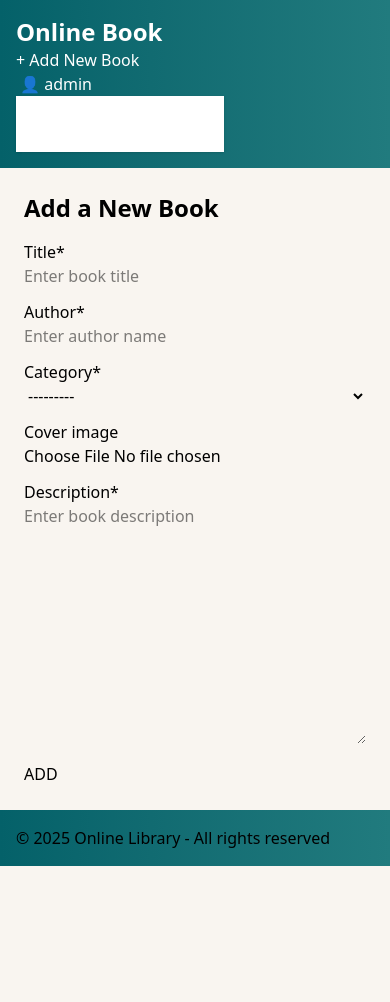
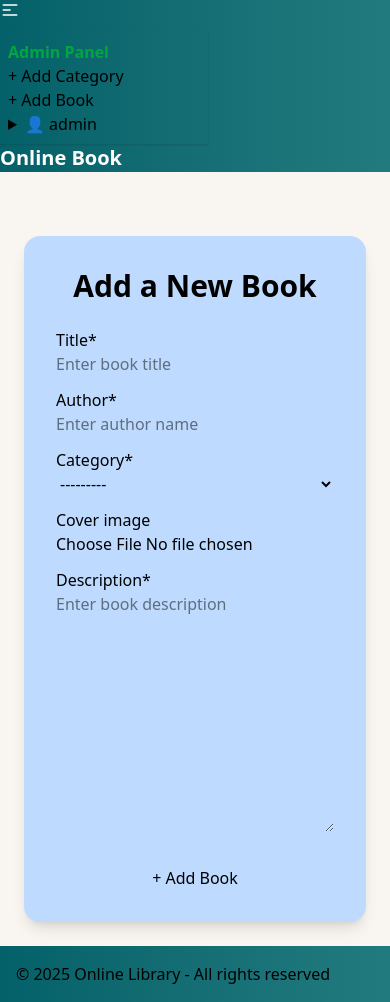
Before and after one commit to Baktiyar-Sagar/library-management-system, a Django app: page /book/add/ in a window 390 px wide. Before the commit the page ends 866 px from the top, so only its background shows below. Run offline with Django 5.2, Linux system fonts and the light colour scheme; a user stored in the database is signed in; data comes from the database, SQL or seed files in the repository; both versions use the stored data as it was after the commit; some libraries are stand-ins or nearby versions.

Commit message:
Added new category adding feature (in html tamplates, views.py, forms.py), make the navbar responsive for mobile device (in base.html), made some small changes in the templates

```diff
--- a/books_management/forms.py
+++ b/books_management/forms.py
@@ -1,7 +1,8 @@
 from django import forms
+from django.forms import ValidationError
 from django.contrib.auth.models import User
 from django.contrib.auth.forms import UserCreationForm
-from .models import Book, Review
+from .models import Book, Review ,Category
 
 
 class CustomUserCreationForm(UserCreationForm):
@@ -53,3 +54,21 @@ class ReviewForm(forms.ModelForm):
     class Meta:
         model = Review
         fields = ["rating", "comment"]
+
+
+class CategoryForm(forms.ModelForm):
+    class Meta:
+        model = Category
+        fields = ['name']
+        widgets = {
+            'name': forms.TextInput(attrs={
+                'class': 'input input-bordered w-full',
+                'placeholder': 'Enter category name'
+            }),
+        }
+
+    def clean_name(self):
+        name = self.cleaned_data.get("name").strip()
+        if Category.objects.filter(name__iexact=name).exists():
+            raise ValidationError("This category already exists.")
+        return name
--- a/books_management/urls.py
+++ b/books_management/urls.py
@@ -7,6 +7,7 @@ urlpatterns = [
     path("", views.book_list, name="book_list"),
     path("book/<int:id>/", views.book_detail, name="book_detail"),
     path("book/edit_review/<int:id>/", views.edit_review, name="edit_review"),
+    path("book/category/add/", views.add_category, name="add_category"),
     path("book/add/", views.add_book, name="add_book"),
     path("book/update/<int:id>/", views.update_book, name="update_book"),
     path("book/delete/<int:id>/", views.delete_book, name="delete_book"),
--- a/books_management/views.py
+++ b/books_management/views.py
@@ -3,7 +3,7 @@ from django.contrib.auth.decorators import login_required, user_passes_test
 from django.contrib.auth import login
 from django.db.models import Q
 from .models import Book, Review, Category
-from .forms import BookForm, ReviewForm, CustomUserCreationForm
+from .forms import BookForm, ReviewForm, CustomUserCreationForm, CategoryForm
 from django.core.paginator import Paginator
 # Create your views here.
 
@@ -104,6 +104,17 @@ def edit_review(request, id):
     return render(request, "books_management/edit_review.html", {"form": form, "book": book,})
 
 
+# Admin: Add Category
+@user_passes_test(is_admin)
+def add_category(request):
+    if request.method == "POST":
+        form = CategoryForm(request.POST)
+        if form.is_valid():
+            form.save()
+            return redirect("book_list")
+    else:
+        form = CategoryForm()
+    return render(request, "books_management/add_category.html", {"form": form, "categories":Category.objects.all()})
 
 # Admin: Add Book
 @user_passes_test(is_admin)
--- a/templates/books_management/add_book.html
+++ b/templates/books_management/add_book.html
@@ -2,12 +2,16 @@
 {% load crispy_forms_tags %}
 {% block title %}Add Book{% endblock %}
 {% block content %}
-<div class="max-w-xl mx-auto">
-    <h2 class="text-2xl font-bold mb-4">Add a New Book</h2>
-    <form method="post" enctype="multipart/form-data" class="space-y-4">
-       {% csrf_token %}
-       {{form.media}} {{form | crispy}}
-        <button class="btn btn-primary">ADD</button>
+<div class="max-w-2xl mx-auto bg-blue-200 shadow-lg rounded-2xl p-8 mt-10">
+    <h2 class="text-3xl font-bold text-center mb-6 text-primary">Add a New Book</h2>
+
+    <form method="post" enctype="multipart/form-data" class="space-y-6">
+        {% csrf_token %}
+        {{ form.media }}
+        {{ form| crispy }}
+        <button type="submit" class="btn btn-success w-full mt-4">
+            + Add Book
+        </button>
     </form>
 </div>
 {% endblock %}
--- a/templates/books_management/base.html
+++ b/templates/books_management/base.html
@@ -1,67 +1,109 @@
 <!DOCTYPE html>
 <html lang="en">
   <head>
-    <meta charset="UTF-8">
-    <title>{% block title %}Online Book{% endblock %}</title>
+    <meta charset="UTF-8" />
+    <title>
+      {% block title %}
+        Online Book
+      {% endblock %}
+    </title>
     <!-- Tailwind CSS via CDN -->
     <link href="https://cdn.jsdelivr.net/npm/daisyui@5" rel="stylesheet" type="text/css" />
     <script src="https://cdn.jsdelivr.net/npm/@tailwindcss/browser@4"></script>
-
   </head>
     <body class="min-h-screen flex flex-col">
-    <nav class="navbar bg-gradient-to-r from-[#046169] to-[#217b7e] text-white shadow-lg p-4 flex-none">
-        <div class="flex-1">
-            <a href="{% url 'book_list' %}" class="text-2xl font-bold hover:scale-105 transition-transform duration-200">
-                Online Book
-            </a>
+        <div class="navbar bg-gradient-to-r from-[#046169] to-[#217b7e] text-white shadow-md">
+        <!-- Navbar Start (Logo + Mobile Dropdown) -->
+        <div class="navbar-start">
+            <!-- Mobile dropdown button -->
+            <div class="dropdown">
+                <div tabindex="0" role="button" class="btn btn-ghost lg:hidden">
+                        <svg xmlns="http://www.w3.org/2000/svg" class="h-5 w-5" fill="none" viewBox="0 0 24 24" stroke="currentColor">
+                        <path stroke-linecap="round" stroke-linejoin="round" stroke-width="2" d="M4 6h16M4 12h8m-8 6h16" />
+                        </svg>
                 </div>
-        <div class="flex-none space-x-4">
-            {% if user.is_authenticated and user.is_staff%}
-                <a href="{% url 'add_book' %}" class="btn btn-success btn-sm hover:scale-105 transition-transform">+ Add New Book</a>
-                <div class="dropdown dropdown-end">
-                    <label tabindex="0" class="btn btn-outline btn-sm m-1 text-white border-white hover:bg-white hover:text-indigo-600 transition-colors duration-200">
-                        👤 {{ user.username }}
-                    </label>
-                    <ul tabindex="0" class="dropdown-content menu p-2 shadow bg-white rounded-box w-52">
-                        {% comment %} <li><a href="{% url 'profile' %}" class="btn btn-sm btn-soft btn-accent w-full">Profile</a></li> {% endcomment %}
+
+            <!-- Mobile Dropdown Menu -->
+            <ul tabindex="0" class="menu menu-sm dropdown-content mt-3 z-[1] p-2 shadow bg-base-100 text-black rounded-box w-52">
+                    {% if user.is_authenticated and user.is_staff %}
+                        <li>
+                            <a class="text-green-600 font-semibold">Admin Panel</a>
+                        </li>
+                        <li>
+                            <a href="{% url 'add_category' %}" class="btn btn-sm btn-success">+ Add Category</a>
+                        </li>
+                        <li>
+                            <a href="{% url 'add_book' %}" class="btn btn-sm btn-soft btn-warning">+ Add Book</a>
+                        </li>
+                    {% endif %}
+
+                    {% if user.is_authenticated %}
+                        <li>
+                            <details>
+                                <summary>👤 {{ user.username }}</summary>
+                                <ul class="p-2">
+                                    <li>
                                         <form method="POST" action="{% url 'logout' %}">
                                             {% csrf_token %}
-                            <button type="submit" class="btn w-full btn-sm btn-soft btn-error text-left px-4 py-2">
-                                Logout
-                            </button>
+                                            <button type="submit" class="text-red-500">Logout</button>
                                         </form>
+                                    </li>
+                                </ul>
+                            </details>
+                        </li>
+                    {% else %}
+                        <li>
+                            <a href="{% url 'login' %}">Login</a>
+                        </li>
+                        <li>
+                            <a href="{% url 'register' %}">Register</a>
+                        </li>
+                    {% endif %}
             </ul>
             </div>
-            {% elif user.is_authenticated %}
+
+            <a href="{% url 'book_list' %}" class="btn btn-ghost normal-case text-xl font-bold">Online Book</a>
+        </div>
+
+        <!-- Navbar Center (Only visible for Admin, on large screens ) -->
+        {% if user.is_authenticated and user.is_staff %}
+            <div class="navbar-center hidden lg:flex">
+            <h3 class="text-lg text-green-400 font-bold">Admin Panel</h3>
+            </div>
+        {% endif %}
+
+        <!-- Navbar End (Right side, visible on large screens) -->
+        <div class="navbar-end hidden lg:flex space-x-3 me-5">
+
+            {% if user.is_authenticated and user.is_staff %}
+                <a href="{% url 'add_category' %}" class="btn btn-sm btn-outline btn-warning">+ Add Category</a>
+                <a href="{% url 'add_book' %}" class="btn btn-sm btn-success">+ Add Book</a>
+            {% endif %}
+
+            {% if user.is_authenticated %}
             <div class="dropdown dropdown-end">
-                    <label tabindex="0" class="btn btn-outline btn-sm m-1 text-white border-white hover:bg-white hover:text-indigo-600 transition-colors duration-200">
-                        👤 {{ user.username }}
-                    </label>
-                    <ul tabindex="0" class="dropdown-content menu p-2 shadow bg-white rounded-box w-52">
-                        {% comment %} <li><a href="{% url 'profile' %}" class="btn btn-sm btn-soft btn-accent w-full">Profile</a></li> {% endcomment %}
+                <label tabindex="0" class="btn btn-sm btn-outline border-white text-white hover:bg-white hover:text-indigo-600">👤 {{ user.username }}</label>
+                <ul tabindex="0" class="dropdown-content menu p-2 shadow bg-white text-black rounded-box w-52">
                     <form method="POST" action="{% url 'logout' %}">
                         {% csrf_token %}
-                            <button type="submit" class="btn w-full btn-sm btn-soft btn-error text-left px-4 py-2">
-                                Logout
-                            </button>
+                        <button type="submit" class="btn btn-sm btn-error w-full text-left">Logout</button>
                     </form>
                 </ul>
             </div>
             {% else %}
-                <a href="{% url 'login' %}" class="btn btn-sm btn-outline border-white text-white hover:bg-white hover:text-indigo-600 transition-colors duration-200">Login</a>
-                <a href="{% url 'register' %}" class="btn btn-sm btn-primary hover:scale-105 transition-transform duration-200">Register</a>
+                <a href="{% url 'login' %}" class="btn btn-sm btn-outline border-white text-white hover:bg-white hover:text-indigo-600">Login</a>
+                <a href="{% url 'register' %}" class="btn btn-sm btn-primary">Register</a>
             {% endif %}
         </div>
-</nav>
+        </div>
 
-
-    <main class=" container flex-grow bg-[#F9F5F0] mx-auto p-6">
+        <main class="container flex-grow bg-[#F9F5F0] mx-auto p-6">
             {% block content %}
 
             {% endblock %}
         </main>
 
-    <footer class=" mt-auto footer footer-center p-4 bg-gradient-to-r from-[#046169] to-[#217b7e] text-base-content">
+        <footer class="mt-auto footer footer-center p-4 bg-gradient-to-r from-[#046169] to-[#217b7e] text-base-content">
             <p>© 2025 Online Library - All rights reserved</p>
         </footer>
     </body>
--- a/templates/books_management/book_list.html
+++ b/templates/books_management/book_list.html
@@ -38,7 +38,7 @@
                 <div>
                     <h3 class="card-title text-lg font-bold line-clamp-2">{{ book.title }}</h3>
                     <div class="flex items-center">
-                        <p class=" text-gray-400 font-semibold italic text-sm">By {{ book.author }}
+                        <p class=" text-gray-400 font-semibold italic text-sm">By, {{ book.author }}
                         {% if book.category %}
                             <div class="badge badge-success text-xs">{{ book.category.name }}</div>
                         {% endif %}</p>
```
Also changed, not shown: templates/books_management/add_category.html (added, +38 -0 lines), templates/books_management/book_detail.html (+14 -7 lines), books_management/media/crime-and-punishment/Crime_and_Punishment.jpg (added), books_management/media/moby-dick-book/Moby_Dick.jpg (added), books_management/media/the-adventures-of-sherlock-holmes-and-other-stories/The_Adventure_u7eRMPG.jpg (added), books_management/media/the-martian/The_Martian.jpeg (added), db.sqlite3. Lines whose indentation alone changed are shown as unchanged.
